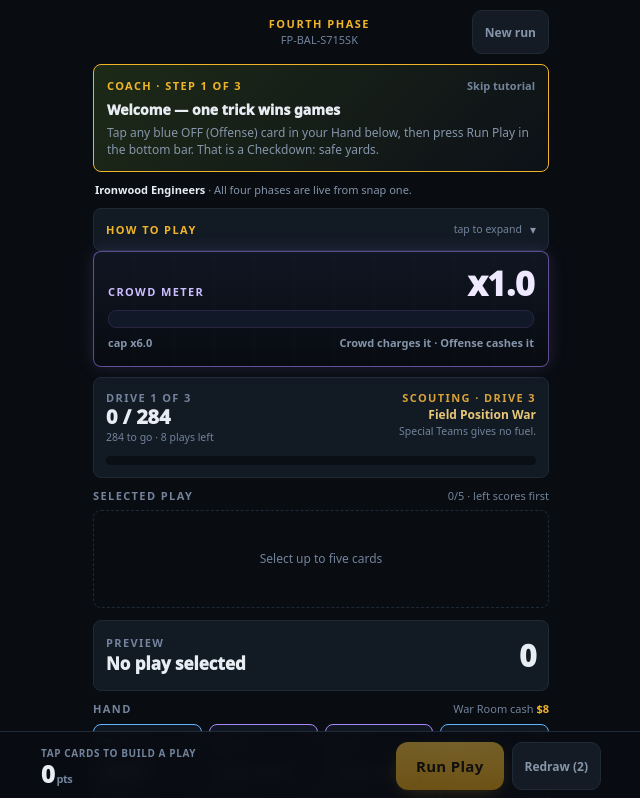
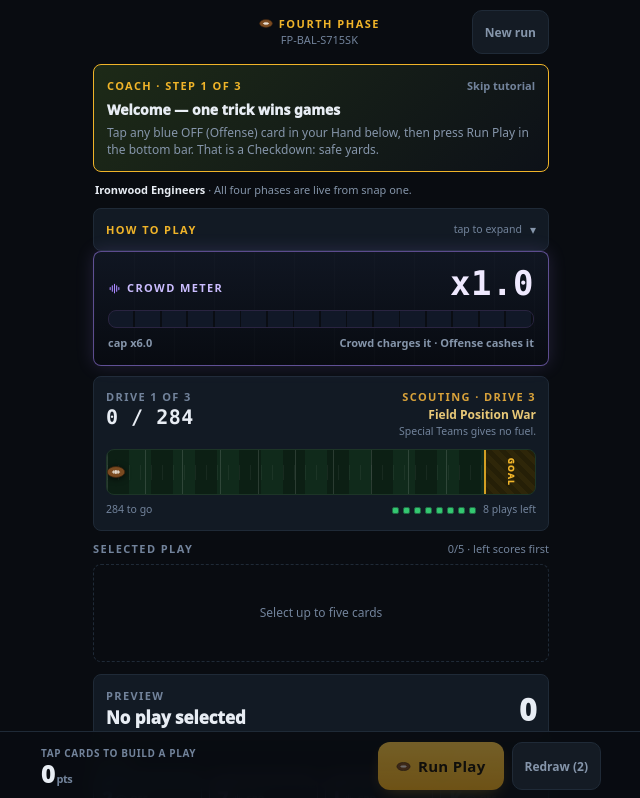
Before and after one commit to dmbrown81/slate-boss, a React (Vite) app: page / in a window 1280 px wide. Shown: the top 798 px of the page, without its empty margins (319-959 px from the left). Built offline with nearby package versions, Linux system fonts and the light colour scheme.

Commit message:
Make Fourth Phase feel more football

```diff
--- a/src/components/fourthPhase/FourthPhaseGuide.tsx
+++ b/src/components/fourthPhase/FourthPhaseGuide.tsx
@@ -91,6 +91,46 @@ function Collapsible({
   );
 }
 
+// One glyph per phase so cards read as football jobs at a glance:
+// Offense = ball, Defense = shield, Special Teams = goalpost, Crowd = noise bars.
+// Shared by the legend here and every card face in FourthPhaseLab.
+export function PhaseIcon({ phase, size = 12 }: { phase: Phase; size?: number }) {
+  const common = {
+    fill: 'none',
+    stroke: PHASE_COLOR[phase],
+    strokeWidth: 2,
+    strokeLinecap: 'round' as const,
+    strokeLinejoin: 'round' as const,
+  };
+  if (phase === 'offense') {
+    return (
+      <svg width={size} height={size} viewBox="0 0 24 24" aria-hidden="true" style={{ display: 'block' }}>
+        <ellipse cx="12" cy="12" rx="10" ry="6.2" {...common} />
+        <path d="M8.5 12h7M10.5 10.3v3.4M13.5 10.3v3.4" {...common} strokeWidth={1.6} />
+      </svg>
+    );
+  }
+  if (phase === 'defense') {
+    return (
+      <svg width={size} height={size} viewBox="0 0 24 24" aria-hidden="true" style={{ display: 'block' }}>
+        <path d="M12 3l7.5 3v5.2c0 4.6-3.1 7.6-7.5 9.3C7.6 18.8 4.5 15.8 4.5 11.2V6z" {...common} />
+      </svg>
+    );
+  }
+  if (phase === 'specialTeams') {
+    return (
+      <svg width={size} height={size} viewBox="0 0 24 24" aria-hidden="true" style={{ display: 'block' }}>
+        <path d="M5 4v7M19 4v7M5 11h14M12 11v9M9.5 20h5" {...common} />
+      </svg>
+    );
+  }
+  return (
+    <svg width={size} height={size} viewBox="0 0 24 24" aria-hidden="true" style={{ display: 'block' }}>
+      <path d="M4 10v4M8 7v10M12 4v16M16 7v10M20 10v4" {...common} />
+    </svg>
+  );
+}
+
 export function PhaseLegend() {
   return (
     <div style={{ display: 'grid', gridTemplateColumns: 'repeat(4, 1fr)', gap: 6 }}>
@@ -106,7 +146,10 @@ export function PhaseLegend() {
             textAlign: 'center',
           }}
         >
-          <div style={{ fontSize: 11, fontWeight: 950, color: PHASE_COLOR[entry.phase], letterSpacing: 0.5 }}>{entry.short}</div>
+          <div style={{ display: 'flex', alignItems: 'center', justifyContent: 'center', gap: 4 }}>
+            <PhaseIcon phase={entry.phase} size={11} />
+            <span style={{ fontSize: 11, fontWeight: 950, color: PHASE_COLOR[entry.phase], letterSpacing: 0.5 }}>{entry.short}</span>
+          </div>
           <div style={{ fontSize: 11, fontWeight: 900, color: FB.text, marginTop: 2 }}>{entry.job}</div>
         </div>
       ))}
--- a/src/components/fourthPhase/FourthPhaseLab.tsx
+++ b/src/components/fourthPhase/FourthPhaseLab.tsx
@@ -1,7 +1,7 @@
 import { useEffect, useMemo, useState, type CSSProperties, type DragEvent } from 'react';
 import { mulberry32, stringSeed } from '../../lib/rng';
 import { FB, btnGhost, btnPrimary, card, sectionLabel } from '../footballStyles';
-import { HowToPlay, SituationsPanel } from './FourthPhaseGuide';
+import { HowToPlay, PhaseIcon, SituationsPanel } from './FourthPhaseGuide';
 import {
   BASE_METER,
   BASE_METER_CAP,
@@ -835,7 +835,10 @@ export default function FourthPhaseLab({ onHome }: Props) {
           <div style={{ minWidth: 74 }} />
         )}
         <div style={{ textAlign: 'center' }}>
-          <div style={{ fontSize: 11, color: FB.gold, fontWeight: 900, letterSpacing: 1.5 }}>FOURTH PHASE</div>
+          <div style={{ display: 'flex', alignItems: 'center', justifyContent: 'center', gap: 6 }}>
+            <FootballGlyph size={14} />
+            <span style={{ fontSize: 11, color: FB.gold, fontWeight: 900, letterSpacing: 1.5 }}>FOURTH PHASE</span>
+          </div>
           <div style={{ fontSize: 11, color: FB.textFaint }}>{runCode}</div>
         </div>
         <button onClick={() => restart(state.team)} style={{ ...btnGhost, minWidth: 74 }}>New run</button>
@@ -867,13 +870,18 @@ export default function FourthPhaseLab({ onHome }: Props) {
         <div className="fb-yard" style={{ position: 'absolute', inset: 0, opacity: 0.38 }} />
         <div style={{ position: 'relative' }}>
           <div style={{ display: 'flex', justifyContent: 'space-between', alignItems: 'baseline' }}>
-            <div style={{ ...sectionLabel, color: '#cbbdff' }}>Crowd Meter</div>
-            <div className="fb-num" style={{ fontSize: 34, color: '#efe9ff', fontWeight: 950, lineHeight: 1 }}>
+            <div style={{ display: 'flex', alignItems: 'center', gap: 6 }}>
+              <PhaseIcon phase="crowd" size={13} />
+              <div style={{ ...sectionLabel, color: '#cbbdff' }}>Crowd Meter</div>
+            </div>
+            <div className="fb-led" style={{ fontSize: 34, color: '#efe9ff', fontWeight: 950, lineHeight: 1 }}>
               {formatMeter(state.meter)}
             </div>
           </div>
-          <div style={{ height: 18, borderRadius: 8, background: '#111827', border: '1px solid #2a2441', overflow: 'hidden', marginTop: 10 }}>
+          <div style={{ position: 'relative', height: 18, borderRadius: 8, background: '#111827', border: '1px solid #2a2441', overflow: 'hidden', marginTop: 10 }}>
             <div style={{ width: `${meterFill * 100}%`, height: '100%', background: 'linear-gradient(90deg,#4f9cff,#a987ff,#f4c24f)', transition: 'width 180ms ease-out' }} />
+            {/* segment ticks so the bar reads as a stadium noise meter */}
+            <div style={{ position: 'absolute', inset: 0, backgroundImage: 'repeating-linear-gradient(90deg, transparent 0px, transparent calc(6.25% - 2px), #0a0d13 calc(6.25% - 2px), #0a0d13 6.25%)' }} />
           </div>
           <div style={{ display: 'flex', justifyContent: 'space-between', gap: 8, marginTop: 7, color: preview?.didCash ? FB.gold : meterHot ? '#cbbdff' : FB.textDim, fontSize: 11, fontWeight: 800 }}>
             <span style={{ color: FB.textDim }}>cap {formatMeter(state.meterCap)}</span>
@@ -886,8 +894,7 @@ export default function FourthPhaseLab({ onHome }: Props) {
         <div style={{ display: 'flex', justifyContent: 'space-between', gap: 10 }}>
           <div>
             <div style={sectionLabel}>Drive {state.driveIndex + 1} of {FOURTH_PHASE_DRIVES}</div>
-            <div style={{ fontSize: 20, fontWeight: 950, color: FB.text, lineHeight: 1.1 }}>{state.driveScore} / {target}</div>
-            <div style={{ fontSize: 10.5, color: FB.textFaint, marginTop: 2 }}>{targetRemaining} to go · {playsLeft} plays left</div>
+            <div className="fb-led" style={{ fontSize: 20, fontWeight: 950, color: FB.text, lineHeight: 1.1 }}>{state.driveScore} / {target}</div>
           </div>
           <div style={{ textAlign: 'right' }}>
             {activeBoss === 'none' ? (
@@ -904,8 +911,24 @@ export default function FourthPhaseLab({ onHome }: Props) {
             )}
           </div>
         </div>
-        <div style={{ height: 9, borderRadius: 6, background: FB.inset, overflow: 'hidden', marginTop: 10 }}>
-          <div style={{ height: '100%', width: `${progress * 100}%`, background: 'linear-gradient(90deg,#34c771,#f0b429)' }} />
+        <FieldProgress progress={progress} />
+        <div style={{ display: 'flex', justifyContent: 'space-between', alignItems: 'center', marginTop: 7 }}>
+          <div style={{ fontSize: 10.5, color: FB.textFaint }}>{targetRemaining} to go</div>
+          <div style={{ display: 'flex', alignItems: 'center', gap: 4 }}>
+            {Array.from({ length: FOURTH_PHASE_MAX_PLAYS_PER_DRIVE }).map((_, i) => (
+              <span
+                key={i}
+                style={{
+                  width: 7,
+                  height: 7,
+                  borderRadius: 2,
+                  background: i < playsLeft ? '#34c771' : '#1c232e',
+                  border: `1px solid ${i < playsLeft ? '#1f6b44' : '#232c38'}`,
+                }}
+              />
+            ))}
+            <span style={{ fontSize: 10.5, color: FB.textFaint, marginLeft: 3 }}>{playsLeft} plays left</span>
+          </div>
         </div>
       </section>
 
@@ -1097,7 +1120,7 @@ export default function FourthPhaseLab({ onHome }: Props) {
 
       <section style={{ marginTop: 10 }}>
         <div style={{ display: 'flex', justifyContent: 'space-between', alignItems: 'center', marginBottom: 6 }}>
-          <div style={sectionLabel}>Jokers</div>
+          <div style={sectionLabel}>Sideline (Jokers)</div>
           <div style={{ fontSize: 11, color: FB.textFaint }}>◀ ▶ or drag to reorder</div>
         </div>
         <div style={{ display: 'grid', gridTemplateColumns: 'repeat(5, minmax(0, 1fr))', gap: 6 }}>
@@ -1233,8 +1256,9 @@ export default function FourthPhaseLab({ onHome }: Props) {
             <button
               onClick={executePlay}
               disabled={!preview}
-              style={{ ...btnPrimary, padding: '0 20px', minHeight: 48, opacity: preview ? 1 : 0.45 }}
+              style={{ ...btnPrimary, padding: '0 18px', minHeight: 48, opacity: preview ? 1 : 0.45, display: 'inline-flex', alignItems: 'center', justifyContent: 'center', gap: 7 }}
             >
+              <FootballGlyph size={15} />
               Run Play
             </button>
             <button
@@ -1332,6 +1356,46 @@ const bottomBar: CSSProperties = {
   WebkitBackdropFilter: 'blur(8px)',
 };
 
+function FootballGlyph({ size = 16 }: { size?: number }) {
+  return (
+    <svg width={size} height={Math.round(size * 0.62)} viewBox="0 0 24 15" aria-hidden="true" style={{ display: 'block' }}>
+      <ellipse cx="12" cy="7.5" rx="11" ry="6.8" fill="#7a4a20" stroke="#3d2510" strokeWidth="1" />
+      <path d="M7.5 7.5h9" stroke="#f2ede4" strokeWidth="1.3" strokeLinecap="round" />
+      <path d="M9.3 5.8v3.4M11.2 5.5v4M13 5.5v4M14.8 5.8v3.4" stroke="#f2ede4" strokeWidth="1.1" strokeLinecap="round" />
+    </svg>
+  );
+}
+
+// Drive progress drawn as a field: turf bands, yard lines, hash marks, a striped
+// end zone, and the ball marching toward the goal line as driveScore climbs.
+// Pure presentation — progress is the same driveScore/target ratio as before.
+function FieldProgress({ progress }: { progress: number }) {
+  const pos = Math.min(1, Math.max(0, progress));
+  return (
+    <div
+      style={{
+        position: 'relative',
+        height: 46,
+        borderRadius: 8,
+        overflow: 'hidden',
+        border: '1px solid #1d3527',
+        marginTop: 10,
+        background: 'repeating-linear-gradient(90deg, #0c1f14 0px, #0c1f14 22px, #102a1b 22px, #102a1b 44px)',
+      }}
+    >
+      <div style={{ position: 'absolute', inset: 0, backgroundImage: 'repeating-linear-gradient(90deg, rgba(255,255,255,0.13) 0px, rgba(255,255,255,0.13) 1px, transparent 1px, transparent 8.8%)' }} />
+      <div style={{ position: 'absolute', top: '32%', bottom: '32%', left: 0, right: '12%', backgroundImage: 'repeating-linear-gradient(90deg, rgba(255,255,255,0.14) 0px, rgba(255,255,255,0.14) 1px, transparent 1px, transparent 11px)', opacity: 0.35 }} />
+      <div style={{ position: 'absolute', top: 0, bottom: 0, left: 0, width: `${(pos * 88).toFixed(2)}%`, background: 'linear-gradient(90deg, rgba(52,199,113,0.10), rgba(240,180,41,0.22))', transition: 'width 400ms ease-out' }} />
+      <div style={{ position: 'absolute', top: 0, bottom: 0, right: 0, width: '12%', background: 'repeating-linear-gradient(45deg, #251f07 0px, #251f07 5px, #2e2609 5px, #2e2609 10px)', borderLeft: '2px solid rgba(240,180,41,0.85)', display: 'grid', placeItems: 'center' }}>
+        <span style={{ fontSize: 8.5, fontWeight: 950, color: FB.gold, letterSpacing: 1.2, writingMode: 'vertical-rl' }}>GOAL</span>
+      </div>
+      <div style={{ position: 'absolute', top: '50%', left: `${(2 + pos * 86).toFixed(2)}%`, transform: 'translate(-50%, -50%)', transition: 'left 400ms cubic-bezier(.2,.9,.3,1.15)', filter: 'drop-shadow(0 1px 3px rgba(0,0,0,0.65))' }}>
+        <FootballGlyph size={20} />
+      </div>
+    </div>
+  );
+}
+
 function Metric({ label, value, color, small }: { label: string; value: string; color: string; small?: boolean }) {
   return (
     <div style={{ background: FB.inset, border: `1px solid ${FB.border}`, borderRadius: 8, padding: '7px 8px' }}>
@@ -1351,6 +1415,7 @@ function HandCard({ card, selected, onClick }: { card: FourthPhaseCard; selected
         minHeight: 104,
         borderRadius: 8,
         border: `1px solid ${selected ? FB.gold : PHASE_COLOR[card.phase]}`,
+        boxShadow: `inset 0 2px 0 ${selected ? FB.gold : PHASE_COLOR[card.phase]}`,
         background: selected ? '#2a230f' : '#101722',
         color: FB.text,
         padding: 8,
@@ -1363,7 +1428,10 @@ function HandCard({ card, selected, onClick }: { card: FourthPhaseCard; selected
     >
       <div style={{ display: 'flex', justifyContent: 'space-between', gap: 4, alignItems: 'center' }}>
         <span style={{ fontSize: 18, fontWeight: 950, color: PHASE_COLOR[card.phase] }}>{card.rank}</span>
-        <span style={{ fontSize: 9, color: FB.textFaint, fontWeight: 950 }}>{PHASE_SHORT[card.phase]}</span>
+        <span style={{ display: 'inline-flex', alignItems: 'center', gap: 3, fontSize: 9, color: FB.textFaint, fontWeight: 950 }}>
+          <PhaseIcon phase={card.phase} size={11} />
+          {PHASE_SHORT[card.phase]}
+        </span>
       </div>
       <div>
         <div style={{ fontSize: 11, color: FB.text, fontWeight: 900, lineHeight: 1.05 }}>{card.roleName}</div>
@@ -1399,6 +1467,7 @@ function MiniCard({
         minHeight: 72,
         borderRadius: 8,
         border: `1px solid ${selected ? FB.gold : PHASE_COLOR[card.phase]}`,
+        boxShadow: `inset 0 2px 0 ${selected ? FB.gold : PHASE_COLOR[card.phase]}`,
         background: '#101722',
         color: FB.text,
         padding: 7,
@@ -1406,7 +1475,10 @@ function MiniCard({
         cursor: 'grab',
       }}
     >
-      <div style={{ fontSize: 17, fontWeight: 950, color: PHASE_COLOR[card.phase] }}>{card.rank}</div>
+      <div style={{ display: 'flex', justifyContent: 'space-between', alignItems: 'center', gap: 4 }}>
+        <span style={{ fontSize: 17, fontWeight: 950, color: PHASE_COLOR[card.phase] }}>{card.rank}</span>
+        <PhaseIcon phase={card.phase} size={11} />
+      </div>
       <div style={{ fontSize: 10, color: FB.text, fontWeight: 900, lineHeight: 1.05 }}>{card.roleName}</div>
       {badge && (
         <div style={{ fontSize: 7.5, color: badge.color, fontWeight: 950, letterSpacing: 0.4, marginTop: 2 }}>{badge.label}</div>
--- a/src/index.css
+++ b/src/index.css
@@ -109,6 +109,13 @@ button:focus-visible,
 }
 .fb-num { font-variant-numeric: tabular-nums; letter-spacing: -0.5px; }
 
+/* scoreboard-style digits (drive score, crowd meter) */
+.fb-led {
+  font-family: ui-monospace, SFMono-Regular, Menlo, Consolas, monospace;
+  font-variant-numeric: tabular-nums;
+  letter-spacing: 0.5px;
+}
+
 @media (prefers-reduced-motion: reduce) {
   *, *::before, *::after {
     animation-duration: 0.001ms !important;
```
